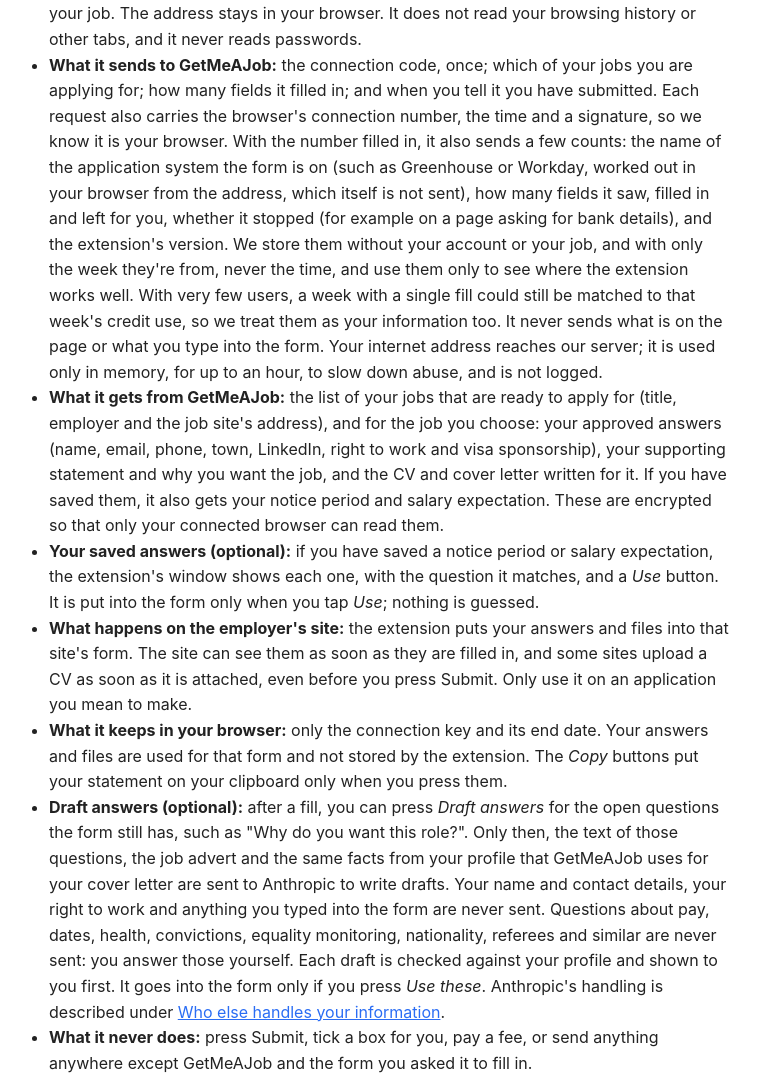
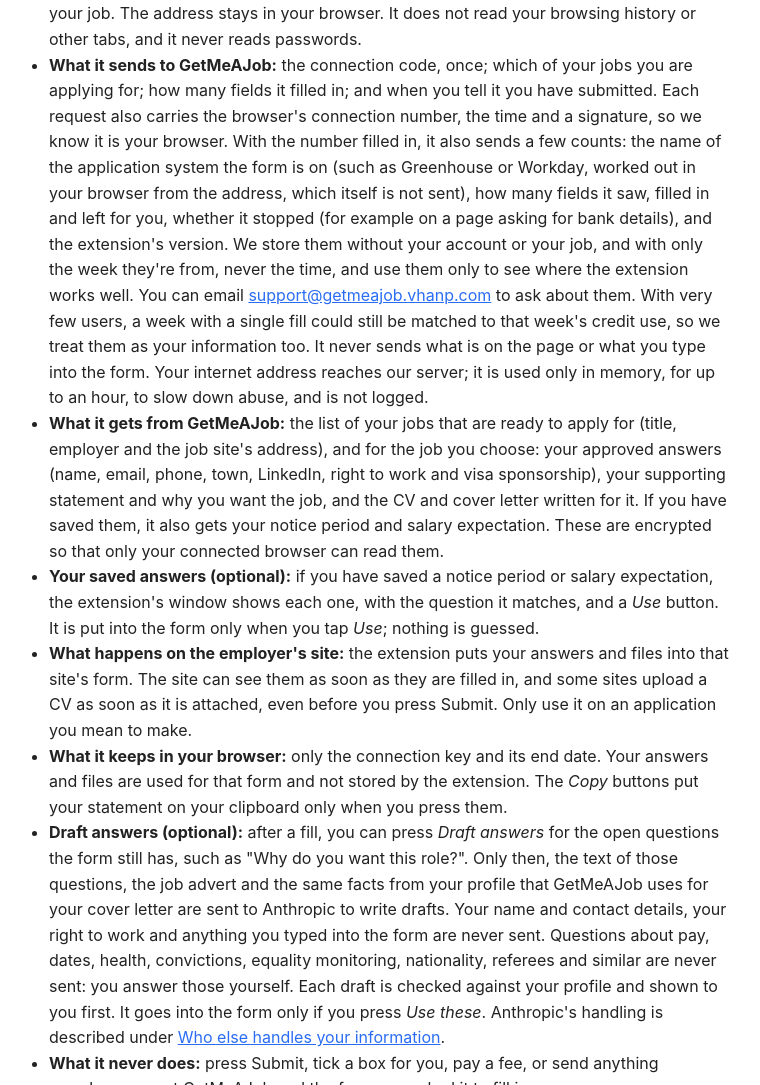
Before and after one commit to alvinotutu/getmeajob-site, a plain HTML site: page privacy.html in a window 1280 px wide. Shown: the part 3083-4168 px from the top of the page, without its empty margins (271-1031 px from the left). Drawn offline with Linux system fonts and the light colour scheme.

Commit message:
docs(privacy): how to ask about the fill counts, in the extension section the bot links to (card #734) (#23)
Claude-Session: https://claude.ai/code/session_01NMoRMzvkXQQZceHs9ssZf8

Co-authored-by: Claude Opus 5.5 <noreply@anthropic.com>

```diff
--- a/privacy.html
+++ b/privacy.html
@@ -49,7 +49,7 @@
 <p>"GetMeAJob: Help me apply" is a Chrome extension that fills in a job application form on any site from the answers you have already approved in the bot. You connect it once by typing a code from <code>/extension</code>. Filling in a form uses no AI. Only if you press <em>Draft answers</em> (see below) does anything go to Anthropic.</p>
 <ul>
 <li><strong>What it reads:</strong> only when you click <em>Fill in this form</em>, and only on that tab: the form's questions (labels, field names, options and nearby headings), whether a field already has something in it (so it never overwrites you), and the page's web address, to match it to your job. The address stays in your browser. It does not read your browsing history or other tabs, and it never reads passwords.</li>
-<li><strong>What it sends to GetMeAJob:</strong> the connection code, once; which of your jobs you are applying for; how many fields it filled in; and when you tell it you have submitted. Each request also carries the browser's connection number, the time and a signature, so we know it is your browser. With the number filled in, it also sends a few counts: the name of the application system the form is on (such as Greenhouse or Workday, worked out in your browser from the address, which itself is not sent), how many fields it saw, filled in and left for you, whether it stopped (for example on a page asking for bank details), and the extension's version. We store them without your account or your job, and with only the week they're from, never the time, and use them only to see where the extension works well. With very few users, a week with a single fill could still be matched to that week's credit use, so we treat them as your information too. It never sends what is on the page or what you type into the form. Your internet address reaches our server; it is used only in memory, for up to an hour, to slow down abuse, and is not logged.</li>
+<li><strong>What it sends to GetMeAJob:</strong> the connection code, once; which of your jobs you are applying for; how many fields it filled in; and when you tell it you have submitted. Each request also carries the browser's connection number, the time and a signature, so we know it is your browser. With the number filled in, it also sends a few counts: the name of the application system the form is on (such as Greenhouse or Workday, worked out in your browser from the address, which itself is not sent), how many fields it saw, filled in and left for you, whether it stopped (for example on a page asking for bank details), and the extension's version. We store them without your account or your job, and with only the week they're from, never the time, and use them only to see where the extension works well. You can email <a href="mailto:support@getmeajob.vhanp.com">support@getmeajob.vhanp.com</a> to ask about them. With very few users, a week with a single fill could still be matched to that week's credit use, so we treat them as your information too. It never sends what is on the page or what you type into the form. Your internet address reaches our server; it is used only in memory, for up to an hour, to slow down abuse, and is not logged.</li>
 <li><strong>What it gets from GetMeAJob:</strong> the list of your jobs that are ready to apply for (title, employer and the job site's address), and for the job you choose: your approved answers (name, email, phone, town, LinkedIn, right to work and visa sponsorship), your supporting statement and why you want the job, and the CV and cover letter written for it. If you have saved them, it also gets your notice period and salary expectation. These are encrypted so that only your connected browser can read them.</li>
 <li><strong>Your saved answers (optional):</strong> if you have saved a notice period or salary expectation, the extension's window shows each one, with the question it matches, and a <em>Use</em> button. It is put into the form only when you tap <em>Use</em>; nothing is guessed.</li>
 <li><strong>What happens on the employer's site:</strong> the extension puts your answers and files into that site's form. The site can see them as soon as they are filled in, and some sites upload a CV as soon as it is attached, even before you press Submit. Only use it on an application you mean to make.</li>
```
